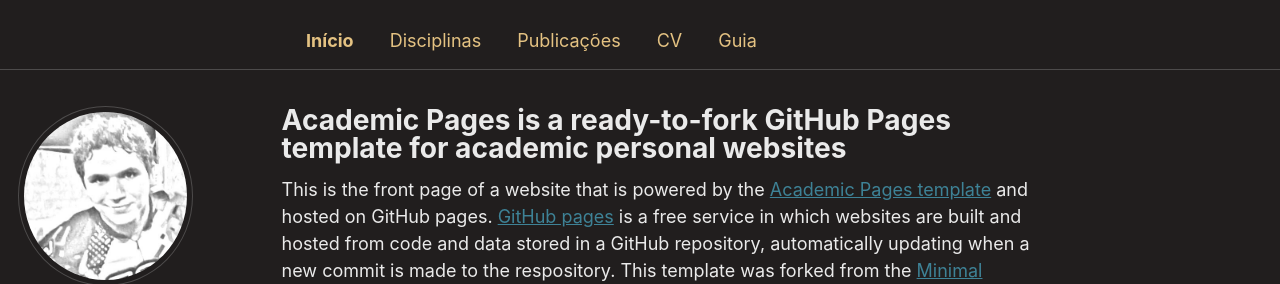
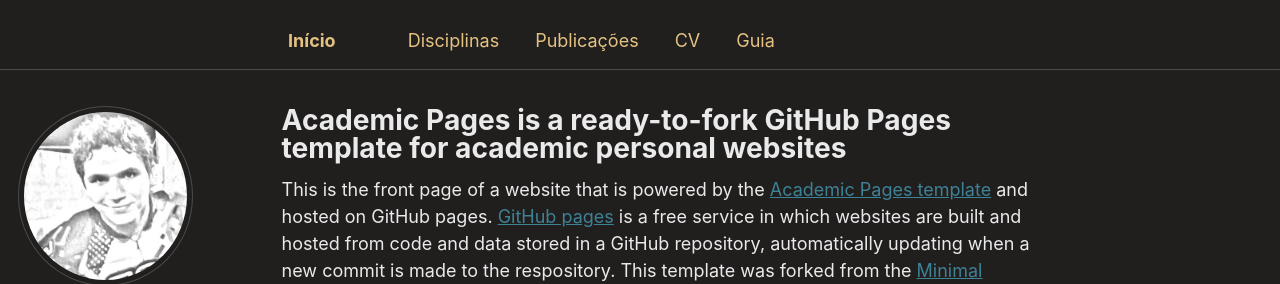
Before and after one commit to antmelo/antmelo.github.io, a Jekyll site: the page built from _pages/about.md, in a window 1280 px wide. Shown: the top 284 px of the page. Built offline with Jekyll 4.4.1, drawn with Linux system fonts in a browser that asks for light colours; some web fonts are replaced.

Commit message:
Update _masthead.scss

```diff
--- a/_sass/_masthead.scss
+++ b/_sass/_masthead.scss
@@ -52,8 +52,8 @@
   white-space: nowrap;
 
   &--lg {
-    padding-right: 0;
-    padding-left: 16em;
+    padding-right: 2em;
+    padding-left: 15em;
     font-weight: 700;
   }
 }
```
